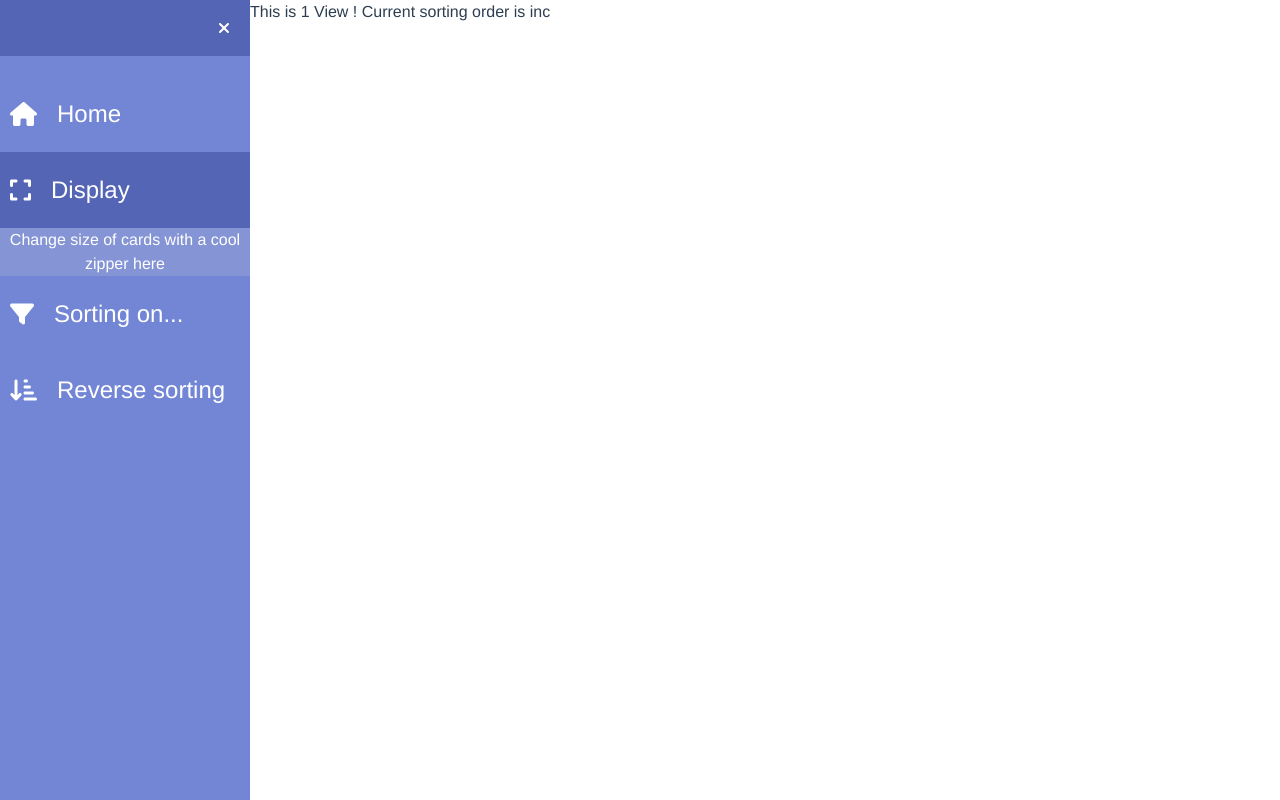
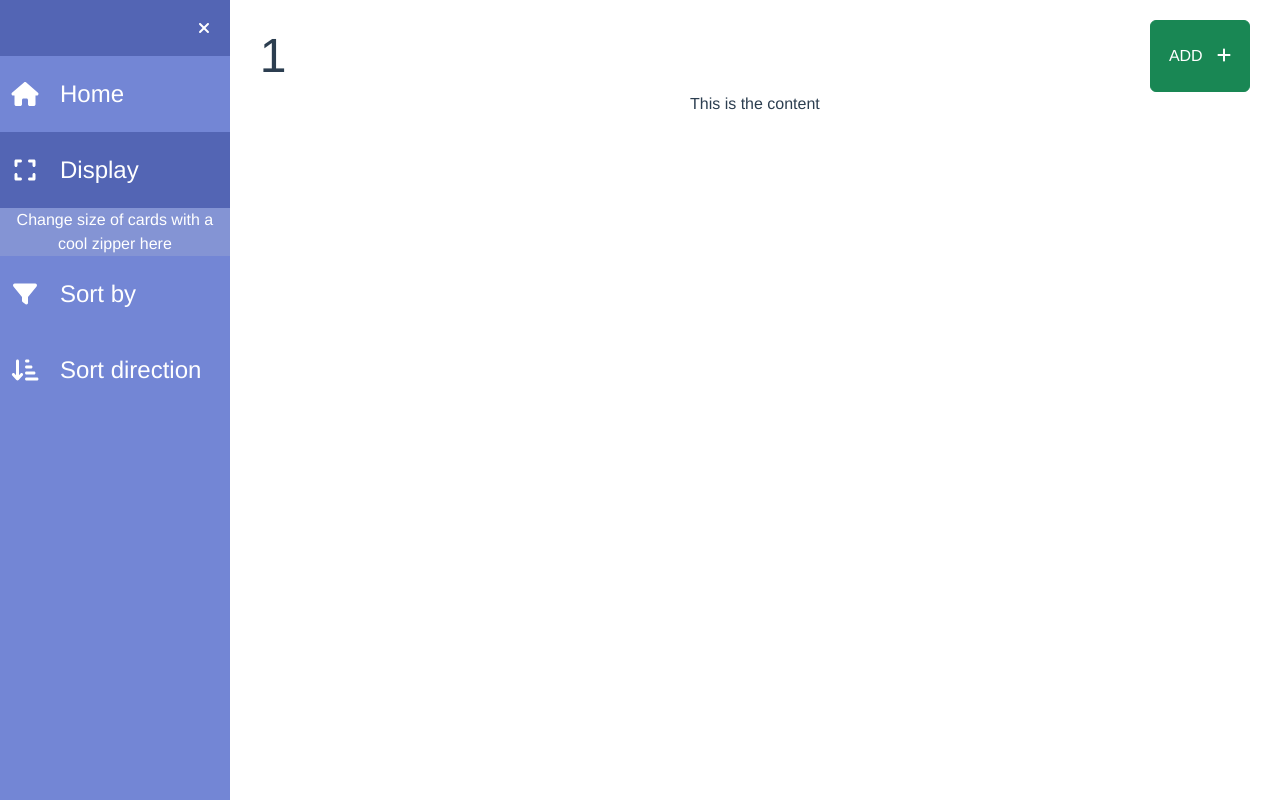
Before and after one commit to Prehistoic/CultureTracker, a Vue app: page /#/category/1 in a window 1280 px wide. Both pictures are taken after a click on the element 40 px from the left and 184 px from the top of the page. Built offline with nearby package versions, Linux system fonts and the light colour scheme.

Commit message:
started categoryview content with topbar + placeholder modal

```diff
--- a/src/components/CategoryCard.vue
+++ /dev/null
@@ -1,36 +0,0 @@
-<template>
-    <div class="card mb-4 shadow-lg border border-secondary bg-dark text-light" @click="goToCategory(category)">
-        <img
-            class="card-img-top category-img"
-            :src="require('../assets/categories/' + category.toLowerCase() + '.jpg')"
-            alt="category image"
-            draggable="false"
-        />
-        <div class="card-body">
-            <p class="card-text text-center">{{ category }}</p>
-        </div>
-    </div>
-</template>
-
-<script>
-export default {
-  name: "CategoryCard",
-  props: {
-    category: {
-      type: String,
-      required: true,
-    },
-  },
-  methods: {
-    goToCategory(category) {
-        this.$router.push({ name: 'Category', params: { name: category }})
-    }
-  }
-};
-</script>
-
-<style>
-.category-img {
-    height: 200px;
-}
-</style>
--- /dev/null
+++ b/src/components/CategoryNewItemModal.vue
@@ -0,0 +1,110 @@
+<script>
+export default {
+    name: "CategoryNewItemModal",
+    methods: {
+        close() {
+            this.$emit('close');
+        }
+    }
+}
+</script>
+
+<template>
+    <transition name="modal-fade">
+      <div class="modal-backdrop">
+        <div class="modal" role="dialog" aria-labelledby="modalTitle" aria-describedby="modalDescription">
+            <header class="modal-header" id="modalTitle">
+                <slot name="header">This is the default tile!</slot>
+                <button type="button" class="btn-close" @click="close" aria-label="Close modal">x</button>
+            </header>
+
+          <section class="modal-body" id="modalDescription">
+            <slot name="body">This is the default body!</slot>
+          </section>
+
+          <footer class="modal-footer">
+            <slot name="footer">This is the default footer!</slot>
+            <button type="button" class="btn-green" @click="close" aria-label="Close modal">Close me!</button>
+          </footer>
+        </div>
+      </div>
+    </transition>
+  </template>
+
+  <style>
+    .modal-backdrop {
+      position: fixed;
+      top: 0;
+      bottom: 0;
+      left: 0;
+      right: 0;
+      background-color: rgba(0, 0, 0, 0.3);
+      display: flex;
+      justify-content: center;
+      align-items: center;
+    }
+
+    .modal {
+      background: #FFFFFF;
+      box-shadow: 2px 2px 20px 1px;
+      display: flex;
+      flex-direction: column;
+      width: 90%;
+      height: 95%;
+      margin-top: 1%;
+      margin-left: 5%;
+    }
+
+    .modal-header,
+    .modal-footer {
+      padding: 15px;
+      display: flex;
+    }
+
+    .modal-header {
+      position: relative;
+      border-bottom: 1px solid #eeeeee;
+      color: #4AAE9B;
+      justify-content: space-between;
+    }
+
+    .modal-footer {
+      border-top: 1px solid #eeeeee;
+      flex-direction: column;
+    }
+
+    .modal-body {
+      position: relative;
+      padding: 20px 10px;
+    }
+
+    .btn-close {
+      position: absolute;
+      top: 0;
+      right: 0;
+      border: none;
+      font-size: 20px;
+      padding: 10px;
+      cursor: pointer;
+      font-weight: bold;
+      color: #4AAE9B;
+      background: transparent;
+    }
+
+    .btn-green {
+      color: white;
+      background: #4AAE9B;
+      border: 1px solid #4AAE9B;
+      border-radius: 2px;
+    }
+
+    .modal-fade-enter,
+    .modal-fade-leave-to {
+      opacity: 0;
+    }
+
+    .modal-fade-enter-active,
+    .modal-fade-leave-active {
+      transition: opacity .5s ease;
+    }
+  </style>
--- /dev/null
+++ b/src/components/CategoryScrollableContent.vue
@@ -0,0 +1,13 @@
+<script>
+export default {
+    name: "CategoryScrollableContent",
+}
+</script>
+
+<template>
+    This is the content
+</template>
+
+<style>
+
+</style>
--- a/src/components/CategorySidebar.vue
+++ b/src/components/CategorySidebar.vue
@@ -24,7 +24,7 @@
             <li>
                 <div class="sidebar-link" id="sortMenu" @click="collapseDropdown('sortSubmenu')">
                     <fa-icon icon="filter"/>
-                    <div class="sidebar-link-text hidden">Sorting on...</div>
+                    <div class="sidebar-link-text hidden">Sort by</div>
                 </div>
                 <div class="sidebar-link-submenu hidden" id="sortSubmenu">
                     <ul class="list-unstyled">
@@ -38,7 +38,7 @@
                 <div class="sidebar-link" id="sortingOrderMenu" @click="reverseSortingOrder()">
                     <fa-icon id="decreasing-sorting-order-icon" class="hidden" icon="arrow-down-wide-short"/>
                     <fa-icon id="increasing-sorting-order-icon" icon="arrow-down-short-wide"/>
-                    <div class="sidebar-link-text hidden">Reverse sorting</div>
+                    <div class="sidebar-link-text hidden">Sort direction</div>
                 </div>
             </li>
         </ul>
@@ -83,7 +83,7 @@ export default {
 
 <style>
 #sidebar {
-    width: 250px;
+    width: 280px;
     height: 100vh;
     background: #7386D5;
     color: #fff;
@@ -101,10 +101,6 @@ export default {
     background: #5365b4;
     display: flex;
     justify-content: flex-end;
-}
-
-#sidebar .components {
-    padding: 20px 0;
 }
 
 #sidebar .sidebar-link {
@@ -127,6 +123,7 @@ export default {
 #sidebar .sidebar-link svg {
     font-size: 1.5em;
     padding: 10px;
+    width: 30px;
 }
 
 #sidebar .sidebar-link-text {
--- /dev/null
+++ b/src/components/CategoryTopBar.vue
@@ -0,0 +1,63 @@
+<script>
+import CategoryNewItemModal from './CategoryNewItemModal.vue';
+
+export default {
+    name: "CategoryTopBar",
+    components: {
+        CategoryNewItemModal
+    },
+    props: {
+        category: {
+        type: String,
+        required: true,
+        },
+    },
+    data() {
+        return {
+            isModalVisible: false,
+        }
+    },
+    methods: {
+        showModal() {
+            this.isModalVisible = true;
+        },
+        closeModal() {
+            this.isModalVisible = false;
+        }
+    }
+}
+</script>
+
+<template>
+    <div id="topbar">
+        <div class="topbar-title"> {{ category.toUpperCase() }}</div>
+        <button class="btn btn-success" @click="showModal">
+            ADD
+            <fa-icon icon="plus" />
+        </button>
+
+        <CategoryNewItemModal v-show="isModalVisible" @close="closeModal"/>
+    </div>
+</template>
+
+<style>
+#topbar {
+    display: flex;
+    justify-content: space-between;
+    padding-top: 20px;
+}
+
+#topbar .topbar-title {
+    font-size: 3em;
+    margin-left: 30px;
+}
+
+#topbar .btn {
+    width: 100px;
+    margin-right: 30px;
+}
+
+#topbar svg {
+    margin-left: 10px;
+}
+</style>
--- /dev/null
+++ b/src/components/HomeCard.vue
@@ -0,0 +1,36 @@
+<script>
+export default {
+  name: "HomeCard",
+  props: {
+    category: {
+      type: String,
+      required: true,
+    },
+  },
+  methods: {
+    goToCategory(category) {
+        this.$router.push({ name: 'Category', params: { type: category }})
+    }
+  }
+};
+</script>
+
+<template>
+    <div class="card mb-4 shadow-lg border border-secondary bg-dark text-light" @click="goToCategory(category)">
+        <img
+            class="card-img-top category-img"
+            :src="require('../assets/categories/' + category.toLowerCase() + '.jpg')"
+            alt="category image"
+            draggable="false"
+        />
+        <div class="card-body">
+            <p class="card-text text-center">{{ category.toUpperCase() }}</p>
+        </div>
+    </div>
+</template>
+
+<style>
+.category-img {
+    height: 200px;
+}
+</style>
--- a/src/main.js
+++ b/src/main.js
@@ -8,7 +8,7 @@ import 'bootstrap'
 import { library } from '@fortawesome/fontawesome-svg-core'
 
 /* import specific icons */
-import { faArrowDownWideShort, faArrowDownShortWide, faBars, faExpand, faFilter, faHouse, faXmark } from '@fortawesome/free-solid-svg-icons'
+import { faArrowDownWideShort, faArrowDownShortWide, faBars, faExpand, faFilter, faHouse, faXmark, faPlus } from '@fortawesome/free-solid-svg-icons'
 
 /* add icons to the library */
 library.add(faBars)
@@ -18,6 +18,7 @@ library.add(faExpand)
 library.add(faFilter)
 library.add(faArrowDownShortWide)
 library.add(faArrowDownWideShort)
+library.add(faPlus)
 
 import { FontAwesomeIcon } from "@fortawesome/vue-fontawesome";
 
--- a/src/router/index.js
+++ b/src/router/index.js
@@ -7,10 +7,15 @@ const routes = [
     component: () => import('../views/HomeView.vue')
   },
   {
-    path: '/category/:name',
+    path: '/category/:type',
     name: 'Category',
     component: () => import('../views/CategoryView.vue')
   },
+  {
+    path: '/category/:type/asset/:id',
+    name: 'Details',
+    component: () => import('../views/AssetDetailsView.vue')
+  }
 ]
 
 const router = createRouter({
--- /dev/null
+++ b/src/views/AssetDetailsView.vue
@@ -0,0 +1,12 @@
+<script>
+export default {
+  name: 'AssetDetailsView',
+}
+</script>
+
+<template>
+  This is an AssetDetailsView
+</template>
+
+<style>
+</style>
--- a/src/views/CategoryView.vue
+++ b/src/views/CategoryView.vue
@@ -1,21 +1,14 @@
-<template>
-  <div class="wrapper">
-    <CategorySidebar @reverse-sort-order-event="reverseSortingOrder" />
-
-    <div id="content">
-      This is {{ this.$route.params.name }} View !
-      Current sorting order is {{ sortingOrder }}
-    </div>
-  </div>
-</template>
-
 <script>
 import CategorySidebar from '@/components/CategorySidebar.vue';
+import CategoryTopBar from '@/components/CategoryTopBar.vue';
+import CategoryScrollableContent from '@/components/CategoryScrollableContent.vue';
 
 export default {
   name: 'CategoryView',
   components: {
-    CategorySidebar
+    CategorySidebar,
+    CategoryTopBar,
+    CategoryScrollableContent
   },
   data() {
     return {
@@ -31,9 +24,26 @@ export default {
 }
 </script>
 
+<template>
+  <div class="wrapper">
+    <CategorySidebar @reverse-sort-order-event="reverseSortingOrder" />
+
+    <div id="content">
+      <CategoryTopBar :category="this.$route.params.type" />
+      <CategoryScrollableContent />
+    </div>
+  </div>
+</template>
+
 <style>
 .wrapper {
-    display: flex;
-    width: 100%;
+  display: flex;
+  width: 100%;
+}
+
+#content {
+  display: flex;
+  flex-direction: column;
+  width: 100%;
 }
 </style>
--- a/src/views/HomeView.vue
+++ b/src/views/HomeView.vue
@@ -1,3 +1,19 @@
+<script>
+import HomeCard from '../components/HomeCard.vue'
+
+export default {
+  name: 'HomeView',
+  components: {
+    HomeCard
+  },
+  data() {
+    return {
+      categories: [["books", "mangas", "comics", "music"], ["movies", "animes", "series", "games"]]
+    }
+  }
+}
+</script>
+
 <template>
   <div class="home">
     <div class="text-center my-5">
@@ -8,28 +24,12 @@
     <div class="d-flex flex-column">
       <div class="d-flex flex-row justify-content-around" v-for="(category_row, i) in categories" :key="i">
         <div class="card-container" v-for="(category, j) in category_row" :key="j">
-          <CategoryCard :category="category" />
+          <HomeCard :category="category" />
         </div>
       </div>
     </div>
   </div>
 </template>
-
-<script>
-import CategoryCard from '../components/CategoryCard.vue'
-
-export default {
-  name: 'HomeView',
-  components: {
-    CategoryCard
-  },
-  data() {
-    return {
-      categories: [["BOOKS", "MANGAS", "COMICS", "MUSIC"], ["MOVIES", "ANIMES", "SERIES", "GAMES"]]
-    }
-  }
-}
-</script>
 
 <style>
 .card-container {
```
Also changed, not shown: src/components/CategoryItemCard.vue (added, +12 -0 lines).
